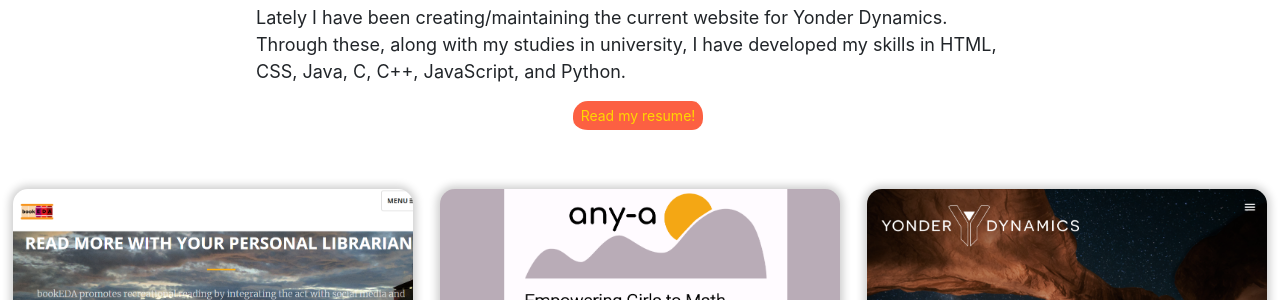
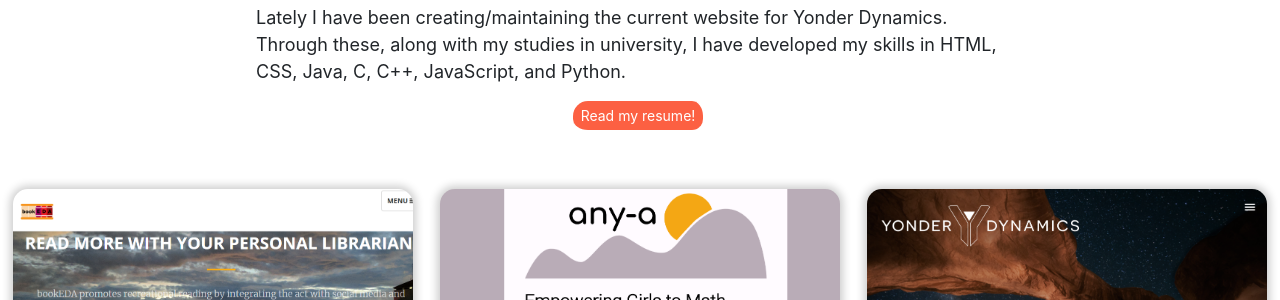
Before and after one commit to annsudhart/annsudhart.github.io, a Jekyll site: the page index.html, which Jekyll copies as it is, in a window 1280 px wide. Shown: the part 1146-1446 px from the top of the page. Built offline with Jekyll 4.4.1, drawn with Linux system fonts in a browser that asks for light colours; nearby versions of some CDN libraries; some web fonts are replaced.

Commit message:
Fixed resume button link styling

```diff
--- a/css/main.css
+++ b/css/main.css
@@ -68,7 +68,15 @@ html, body {
 
 a {
     text-decoration: none;
-    color: #ffd700;
+    color: white;
+}
+
+.btn a {
+  color: white;
+}
+
+a:hover {
+  text-decoration: none;
 }
 
 .ham-hidden {
```
